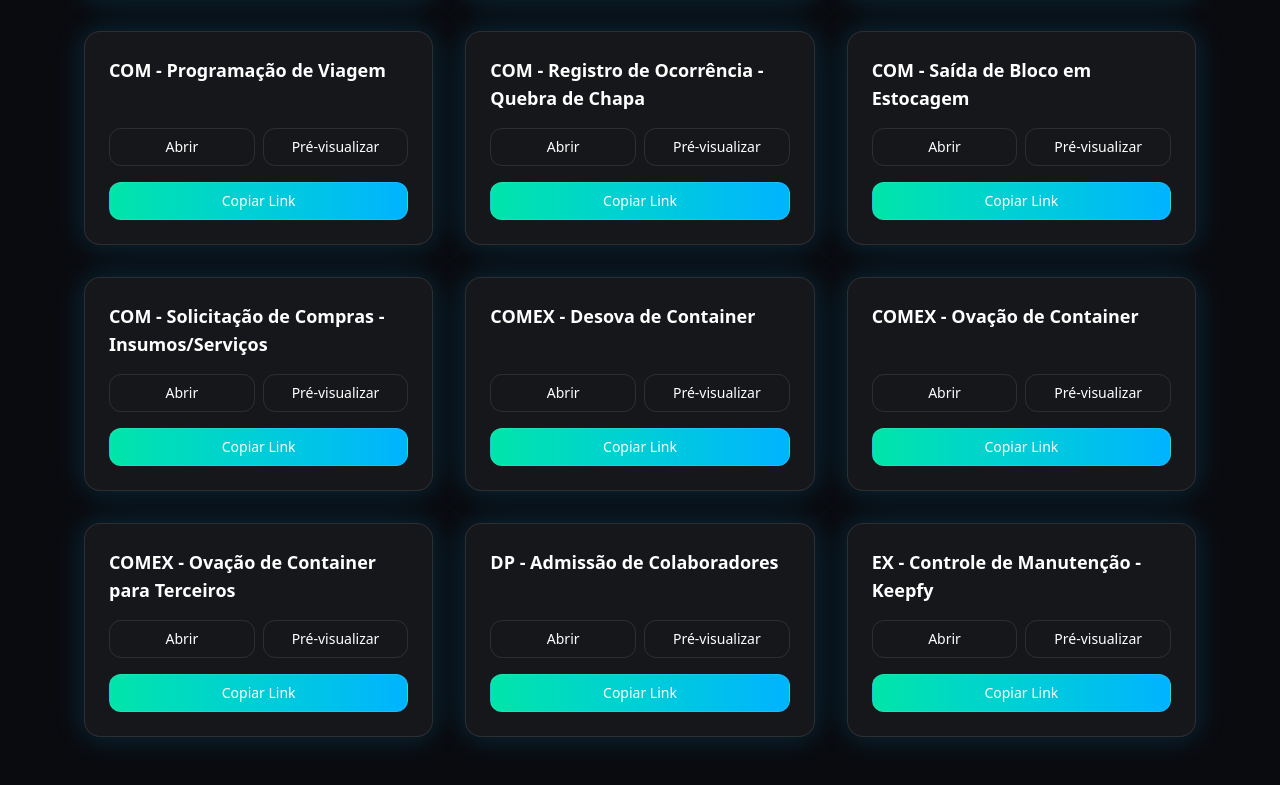
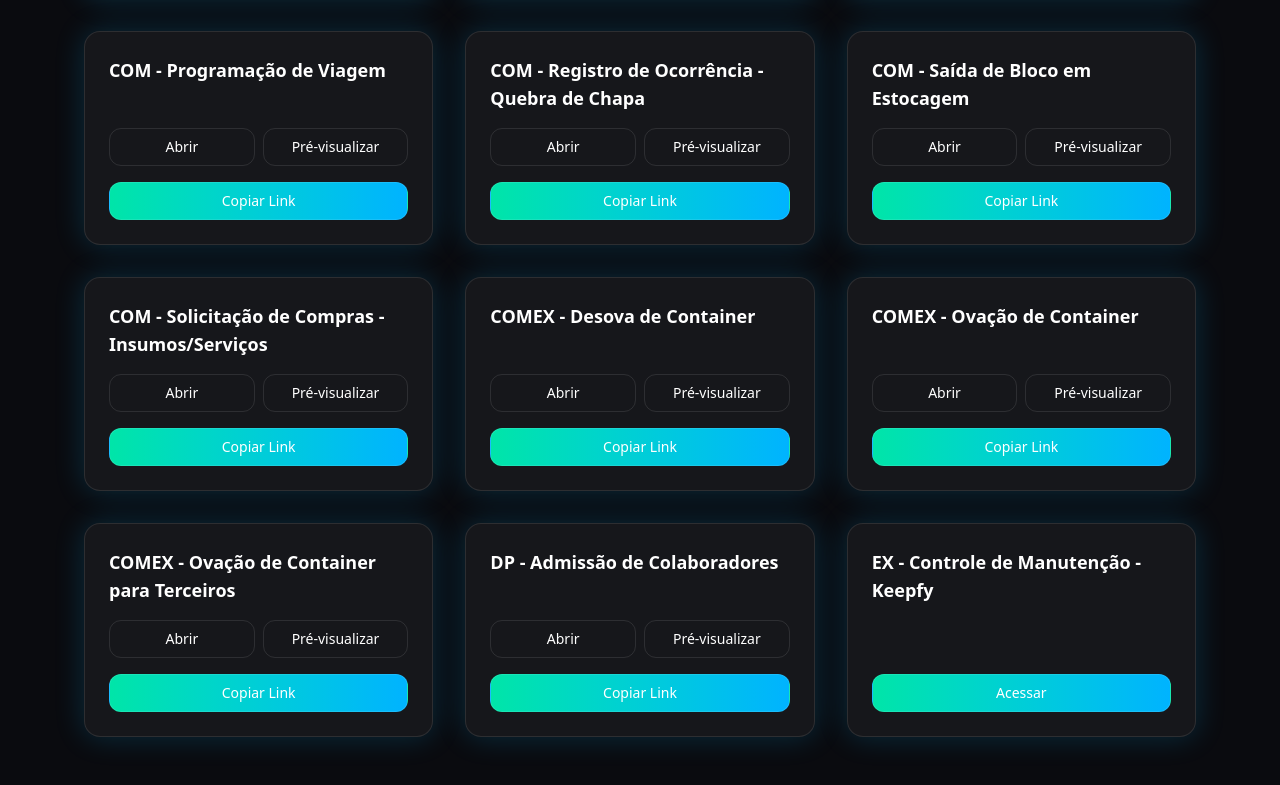
Before and after one commit to ruanmagnago/ic_potencialpedras, a React (Vite) app: page / in a window 1280 px wide. Shown: the part 305-1090 px from the top of the page. Built offline with nearby package versions, Linux system fonts and the light colour scheme.

Commit message:
Add files via upload

```diff
--- a/src/pages/FormsPage.jsx
+++ b/src/pages/FormsPage.jsx
@@ -32,10 +32,12 @@ export default function FormsPage() {
               <div
                 key={form.id}
                 className="rounded-2xl bg-white/5 border border-white/10
-              shadow-[0_0_30px_rgba(0,179,255,0.2)] p-6 flex flex-col gap-4"
+              shadow-[0_0_30px_rgba(0,179,255,0.2)] p-6 flex flex-col gap-4 justify-between"
               >
                 <h2 className="text-lg font-semibold">{form.nome}</h2>
 
+                {form.path ? (
+                  <>
                     <div className="flex gap-2 mt-auto">
                       <button
                         onClick={() => navigate(form.path)}
@@ -61,14 +63,26 @@ export default function FormsPage() {
                       >
                         Copiar Link
                       </button>
-                  {/* <button
-                  onClick={() => navigate(form.path)}
-                  className="flex-1 px-3 py-2 rounded-xl text-sm font-medium
-                  border border-white/10 hover:border-white/20 transition"
+                    </div>
+                  </>
+                ) : (
+                  <>
+                    <div className="flex">
+                      <a
+                        href={form.link}
+                        target={
+                          form.link.startsWith("http") ? "_blank" : "_self"
+                        }
+                        rel="noreferrer"
+                        className="flex-1 px-3 py-2 rounded-xl text-sm font-medium text-center
+          border border-white/10 hover:border-white/20 transition
+          bg-gradient-to-r from-[#00E5A8] to-[#00B3FF]"
                       >
-                  Respostas
-                </button> */}
+                        Acessar
+                      </a>
                     </div>
+                  </>
+                )}
               </div>
             ))}
         </div>
```
Lines whose indentation alone changed are shown as unchanged.
